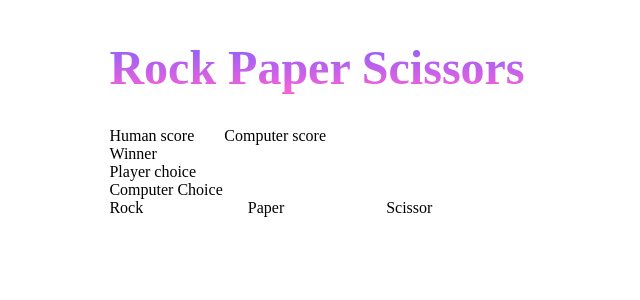
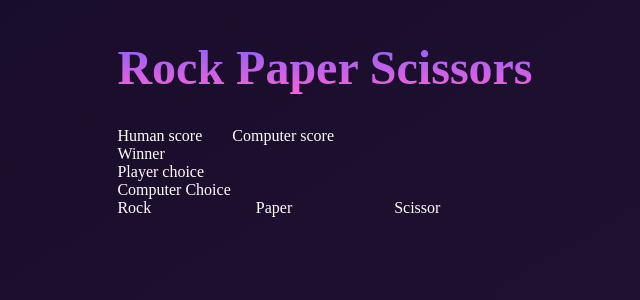
Before and after one commit to akcsantos/rock-paper-scissors, a React (Vite) app: page / in a window 1280 px wide. Shown: the top 300 px of the page, without its empty margins (323-963 px from the left). Built offline with nearby package versions, Linux system fonts and the light colour scheme.

Commit message:
inserted gradient background

```diff
--- a/src/App.css
+++ b/src/App.css
@@ -1,4 +1,10 @@
 body {
   display: flex;
   justify-content: center;
+  background-image: linear-gradient(to bottom right, #160d29, #281236);
+  background-repeat: no-repeat;
+  background-size: cover;
+  width: 100%;
+  height: 100vh;
+  color: white;
 }
```
